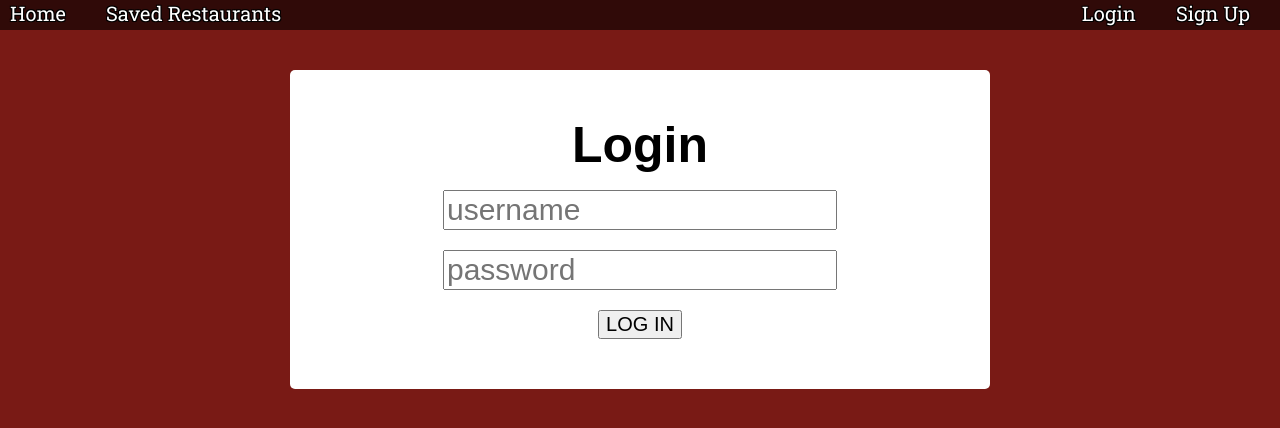
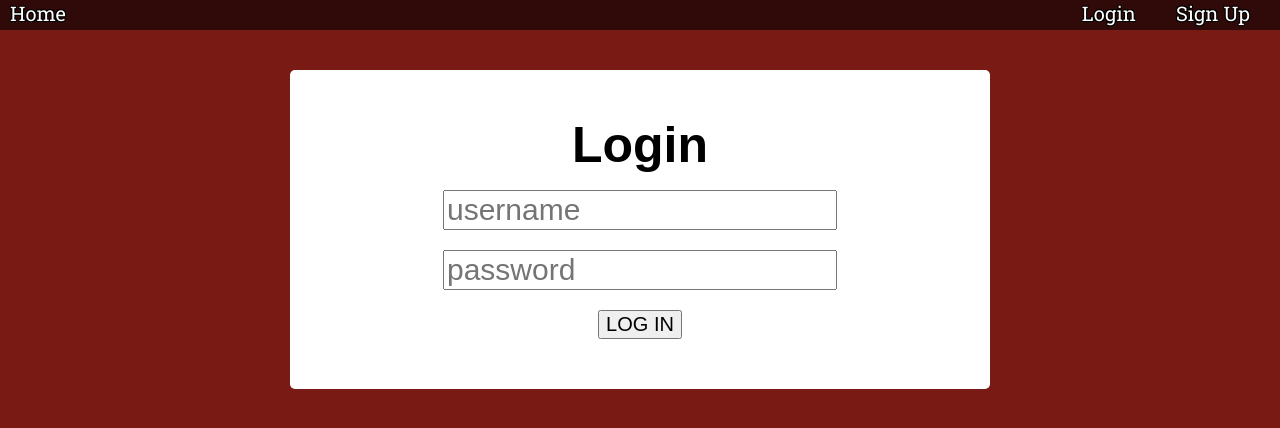
Before and after one commit to Suneski/tiy-final-project, a React (Create React App) app in the folder react-ui/: page /login in a window 1280 px wide. Shown: the top 428 px of the page. Built offline with nearby package versions, Linux system fonts and the light colour scheme.

Commit message:
fixed login

```diff
--- a/react-ui/src/Login.js
+++ b/react-ui/src/Login.js
@@ -28,19 +28,19 @@ class Login extends Component {
   }
 
   handleLoginClick() {
-    console.log('pending')
+    console.log("homie", this.state)
     $.ajax({
       url: '/api/login',
       method: 'POST',
       data: {
-        username: this.props.user.loginUsernameValue,
-        password: this.props.user.loginPasswordValue
+        username: this.state.user.loginUsernameValue,
+        password: this.state.user.loginPasswordValue
       }
     })
     .done((data) => {
       store.dispatch({ type: 'LOGIN' });
       //Success! Move them to the book list.
-      this.props.history.push('/booklist');
+      this.props.history.push('/savedrestaurants');
     })
     .fail((xhr) => {
       store.dispatch({ type: 'LOGIN_FAILURE', message: 'I am sorry, but I do not know who you are.' });
--- a/react-ui/src/Navigation.js
+++ b/react-ui/src/Navigation.js
@@ -20,12 +20,24 @@ class Navigation extends React.Component {
   render() {
     let loginStateComponent;
     if (this.props.isLoggedIn) {
-      loginStateComponent = <ul className='loginArea'>
+      loginStateComponent =
+      <nav>
+        <ul>
+          <li><NavLink to="/" className="navigationItems">Home</NavLink></li>
+          <li><NavLink to="/savedrestaurants" className="navigationItems">Saved Restaurants</NavLink></li>
+        </ul>
+        <ul className='loginArea'>
           <li onClick={() => this.handleLogout()}><a className="navigationItems" href="">Logout</a></li>
         </ul>
+      </nav>
     }
     else {
-      loginStateComponent = <ul className='loginArea'>
+      loginStateComponent =
+      <nav>
+        <ul>
+          <li><NavLink to="/" className="navigationItems">Home</NavLink></li>
+        </ul>
+        <ul className='loginArea'>
           <li>
             <NavLink to="/login" className="navigationItems">
               Login
@@ -37,22 +49,13 @@ class Navigation extends React.Component {
             </NavLink>
           </li>
         </ul>
-
+      </nav>
     }
 
     return (
-      <nav>
-        <ul>
-          <li><NavLink to="/" className="navigationItems">Home</NavLink></li>
-          <li><NavLink to="/savedrestaurants" className="navigationItems">Saved Restaurants</NavLink></li>
-        </ul>
-
-        <ul className='loginArea'>
-
+      <div>
         {loginStateComponent}
-
-        </ul>
-      </nav>
+      </div>
     );
   }
 
--- a/react-ui/src/SavedRestaurantsLi.js
+++ b/react-ui/src/SavedRestaurantsLi.js
@@ -1,6 +1,7 @@
 import React from 'react';
 
 import './style/SavedRestaurants.css'
+import './style/RestaurantQuery.css'
 
 import zero from './images/yelp/stars-0.png'
 import one from './images/yelp/stars-1.0.png'
```
Lines whose indentation alone changed are shown as unchanged.
